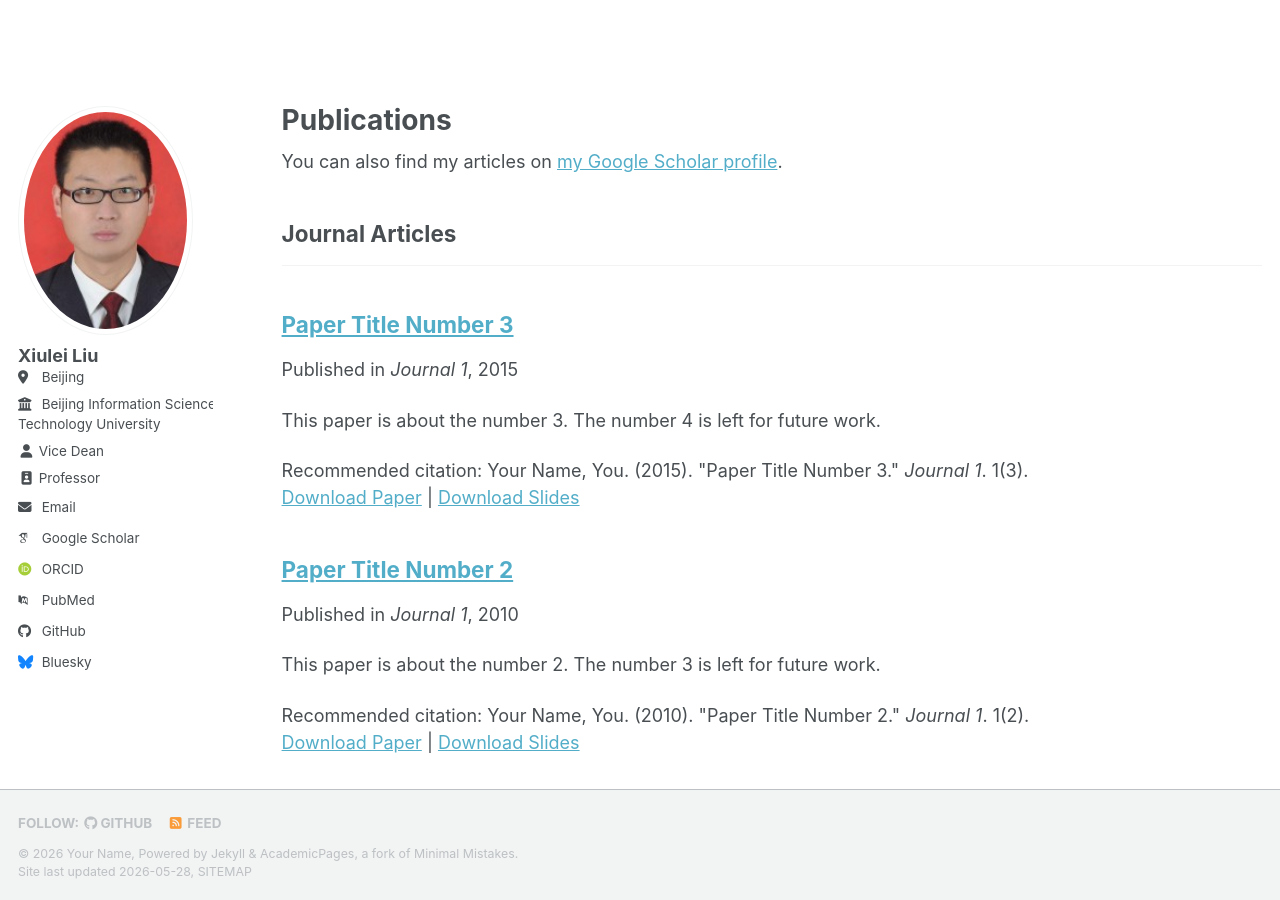
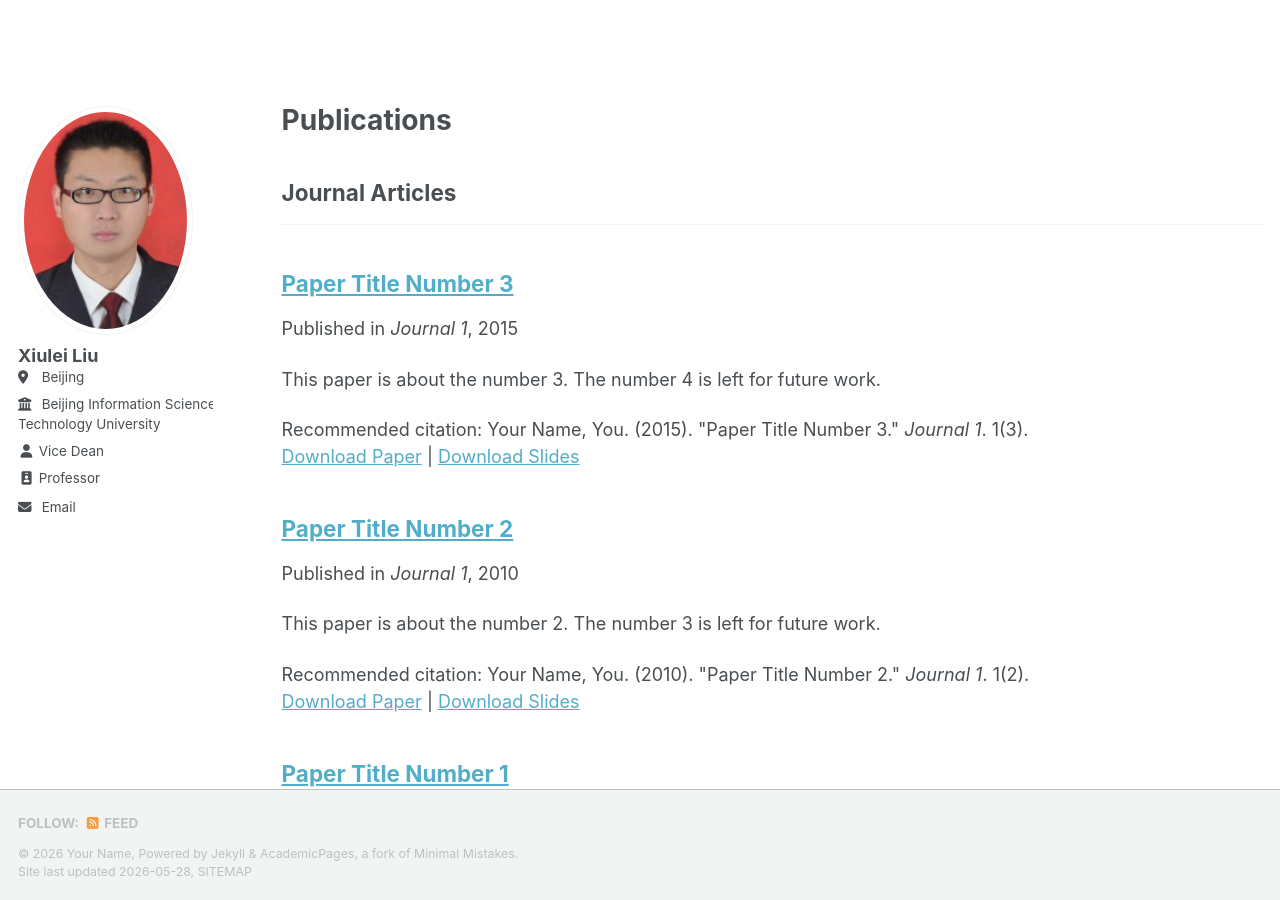
Before and after one commit to zml110120/XiuleiLiu_homepage, a Jekyll site: the page built from _pages/publications.html, in a window 1280 px wide and 900 px high. Built offline with Jekyll 4.4.1, drawn with Linux system fonts in a browser that asks for light colours; some web fonts are replaced; a script bundle is joined from its source files by our own code; library files that are not in the unit come from our copies.

Commit message:
Update _config.yml

```diff
--- a/_config.yml
+++ b/_config.yml
@@ -33,14 +33,10 @@ author:
 
   # Academic websites
   academia         : # URL
-  arxiv            : # URL - Update with the correct link to your profile
-  googlescholar    : "https://scholar.google.com/citations?user=PS_CX0AAAAAJ"
   inspire-hep      : # URL
   impactstory      : # URL
-  orcid            : "https://orcid.org/yourorcidurl"
   semantic         : # URL
   ssrn             : # URL
-  pubmed           : "https://www.ncbi.nlm.nih.gov/pubmed/?term=john+snow"
   researchgate     : # URL
   scopus           : # URL
   zotero           : # URL
@@ -50,13 +46,11 @@ author:
   bitbucket        : # Username - Update with your username on the site
   codepen          : # Username
   dribbble         : # Username
-  github           : "academicpages"
   kaggle           : # Username
   stackoverflow    : # User number or user number and name (i.e., use "1" or "1/jeff-atwood")
 
   # Social media
   artstation       : # Username
-  bluesky          : "bsky.app" # Replace this with you Bluesky username
   facebook         : # Username
   flickr           : # Username
   foursquare       : # Username
```
